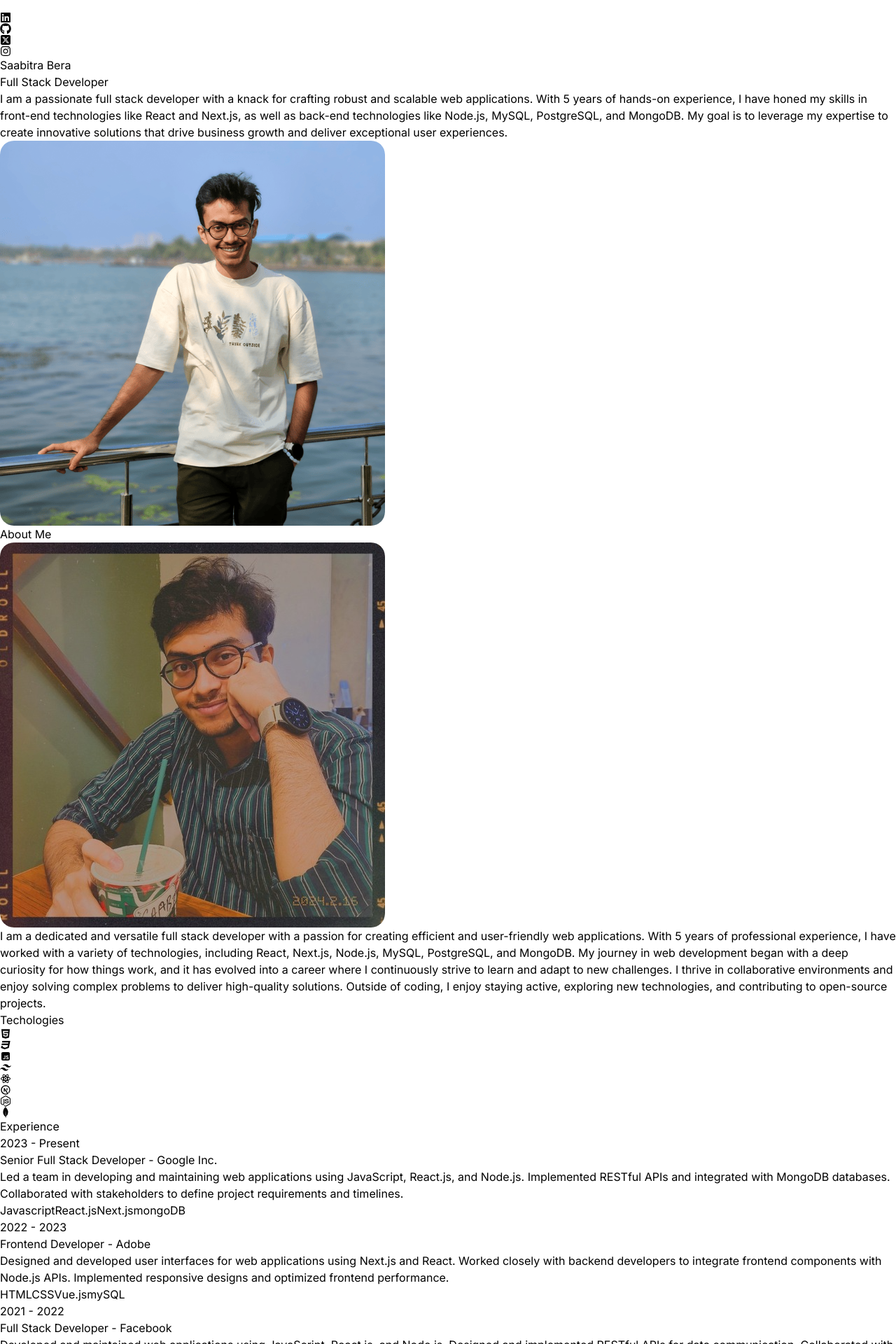
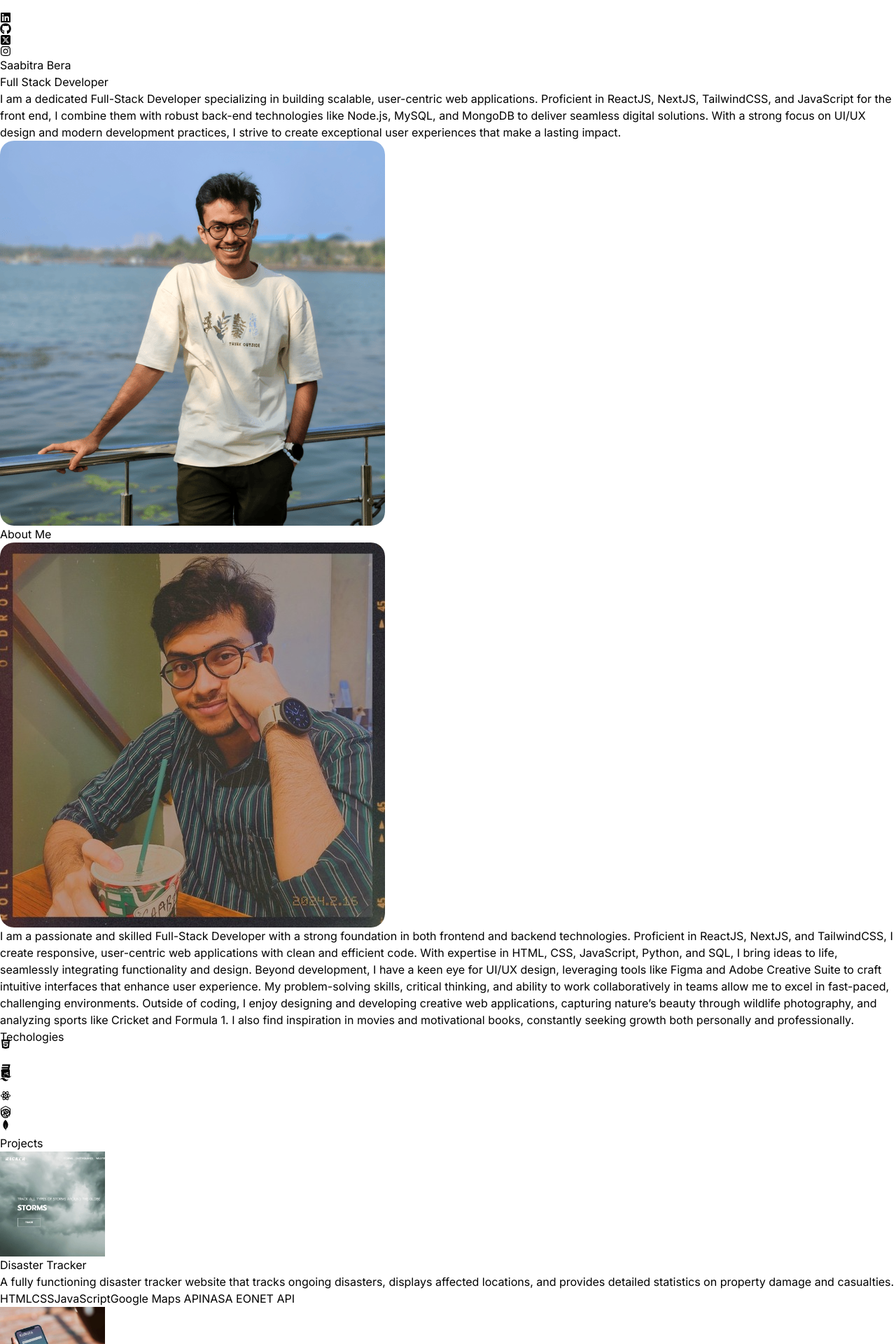
Before and after one commit to Saabitra/SaabitraBera_Portfolio, a React (Vite) app: page / in a window 1280 px wide. Shown: the part 520-2440 px from the top of the page at 70% size. Built offline with nearby package versions, Linux system fonts and the light colour scheme.

Commit message:
Animations commit

```diff
--- a/package.json
+++ b/package.json
@@ -10,6 +10,7 @@
     "preview": "vite preview"
   },
   "dependencies": {
+    "framer-motion": "^11.17.0",
     "react": "^18.3.1",
     "react-dom": "^18.3.1",
     "react-icons": "^5.4.0"
--- a/src/App.jsx
+++ b/src/App.jsx
@@ -4,6 +4,7 @@ import About from "./components/About";
 import Technologies from "./components/Technologies";
 import Experience from "./components/Experience";
 import Projects from "./components/Projects";
+import Contact from "./components/Contact";
 
 const App = () => {
   return (
@@ -17,8 +18,9 @@ const App = () => {
         <Hero />
         <About />
         <Technologies />
-        <Experience />
+        {/* <Experience /> */}
         <Projects />
+        <Contact />
       </div>
 
     </div>
--- a/src/components/About.jsx
+++ b/src/components/About.jsx
@@ -1,6 +1,7 @@
 import React from 'react'
 import aboutImg from '../assets/AboutMe_Saabitra.png'
 import { ABOUT_TEXT } from '../constants'
+import { motion } from 'framer-motion'
 
 const About = () => {
   return (
@@ -8,14 +9,22 @@ const About = () => {
         <h2 className='my-20 text-center text-4xl'>About
             <span className='text-neutral-500'> Me</span></h2>
         <div className="flex flex-wrap">
-            <div className="w-full lg:w-1/2 lg:p-8">
+            <motion.div
+            whileInView={{opacity: 1, x: 0}}
+            initial={{opacity: 0, x: -100}}
+            transition={{duration: 0.5}}
+            className="w-full lg:w-1/2 lg:p-8">
                 <img className='rounded-2xl' src={aboutImg} alt="" />
-            </div>
-            <div className="w-full lg:w-1/2">
+            </motion.div>
+            <motion.div
+            whileInView={{opacity: 1, x: 0}}
+            initial={{opacity: 0, x: 100}}
+            transition={{duration: 0.5}}
+            className="w-full lg:w-1/2 lg:pl-8 lg:pr-8">
                 <div className="flex justify-center lg:justify-start">
                     <p className='my-2 max-w-xl py-6 text-justify'>{ABOUT_TEXT}</p>
                 </div>
-            </div>
+            </motion.div>
         </div>
     </div>
   )
--- /dev/null
+++ b/src/components/Contact.jsx
@@ -0,0 +1,26 @@
+import React from 'react'
+import { CONTACT } from '../constants'
+import { motion } from 'framer-motion'
+
+const Contact = () => {
+  return (
+    <div className='border-b border-neutral-900 pb-20'>
+        <motion.h2
+        whileInView={{opacity: 1, y: 0}}
+        initial={{opacity: 0, y: -100}}
+        transition={{duration: 0.5}}
+        className='my-10 text-center text-4xl'>Get in Touch</motion.h2>
+        <motion.div
+        whileInView={{opacity: 1, y: 0}}
+        initial={{opacity: 0, y: -100}}
+        transition={{duration: 0.5}}
+        className='text-center tracking-tighter'>
+            <p className='my-4'>{CONTACT.address}</p>
+            <p className='my-4'>{CONTACT.phoneNo}</p>
+            <a href="#" className='border-b'>{CONTACT.email}</a>
+        </motion.div>
+    </div>
+  )
+}
+
+export default Contact
--- a/src/components/Experience.jsx
+++ b/src/components/Experience.jsx
@@ -1,17 +1,30 @@
 import React from 'react'
 import { EXPERIENCES } from '../constants'
+import { motion } from 'framer-motion'
 
 const Experience = () => {
   return (
     <div className='border-b border-neutral-900 pb-4'>
-        <h2 className='my-20 text-center text-4xl'>Experience</h2>
+        <motion.h2
+        whileInView={{opacity: 1, y: 0}}
+        initial={{opacity: 0, y: -100}}
+        transition={{duration: 1.2}}
+        className='my-20 text-center text-4xl'>Experience</motion.h2>
         <div>
             { EXPERIENCES.map((experience, index) => (
                 <div key={index} className='mb-8 flex flex-wrap lg:justify-center'>
-                    <div className='w-full lg:w-1/4'>
+                    <motion.div
+                    whileInView={{opacity: 1, x: 0}}
+                    initial={{opacity: 0, x: -100}}
+                    transition={{duration: 0.5}}
+                    className='w-full lg:w-1/4'>
                         <p className='mb-2 text-sm text-neutral-400'>{experience.year}</p>
-                    </div>
-                    <div className='w-full lg:w-3/4 max-w-xl'>
+                    </motion.div>
+                    <motion.div
+                    whileInView={{opacity: 1, x: 0}}
+                    initial={{opacity: 0, x: 100}}
+                    transition={{duration: 0.5}}
+                    className='w-full lg:w-3/4 max-w-xl'>
                         <h6 className='mb-2 font-semibold'>
                             {experience.role} -{' '}
                             <span className='text-sm text-purple-100'>
@@ -22,7 +35,7 @@ const Experience = () => {
                         {experience.technologies.map((tech, index) => (
                             <span key={index} className='bg-neutral-900 text-purple-800 text-sm px-2 py-1 rounded-md font-medium mr-2 mt-4'>{tech}</span>
                         ))}
-                    </div>
+                    </motion.div>
                 </div>
             ))
             }
--- a/src/components/Hero.jsx
+++ b/src/components/Hero.jsx
@@ -1,20 +1,52 @@
 import React from 'react'
 import { HERO_CONTENT } from '../constants'
 import profilePic from '../assets/image.png'
+import { motion } from 'framer-motion'
+
+const container = (delay) => ({
+    hidden: {x: -100, opacity: 0},
+    visible: {
+        x: 0,
+        opacity: 1,
+        transition: {
+            duration: 0.5,
+            delay: delay
+        }
+    }
+})
 
 const Hero = () => {
   return <div className="border-b border-neutral-900 pb-4 lg:mb-35">
     <div className="flex flex-wrap">
         <div className="w-full lg:w-1/2">
             <div className="flex flex-col items-center lg:items-start">
-                <h1 className='pb-16 text-6xl font-thin tracking-tight lg:mt-16 lg:text-8xl'>Saabitra Bera</h1>
-                <span className="bg-gradient-to-r from-pink-300 via-slate-500 to-purple-500 bg-clip-text text-4xl tracking-tight text-transparent">Full Stack Developer</span>
-                <p className='my-2 max-w-xl py-6 font-light tracking-tighter text-justify'>{HERO_CONTENT}</p>
+                <motion.h1
+                variants={container(0)}
+                initial='hidden'
+                animate='visible'
+                whileHover={{scale: 1.1}}
+
+                className='pb-16 text-6xl font-thin tracking-tight lg:mt-16 lg:text-8xl'>Saabitra Bera</motion.h1>
+                <motion.span
+                variants={container(0.5)}
+                initial='hidden'
+                animate='visible'
+                whileHover={{scale: 1.1}}
+                className="bg-gradient-to-r from-pink-300 via-slate-500 to-purple-500 bg-clip-text text-3xl tracking-tight text-transparent">Full Stack Developer</motion.span>
+                <motion.p
+                variants={container(1)}
+                initial='hidden'
+                animate='visible'
+                className='my-2 max-w-xl py-6 font-light tracking-tighter text-justify'>{HERO_CONTENT}</motion.p>
             </div>
         </div>
         <div className="w-full lg:w-1/2 lg:p-8">
             <div className="flex justify-center">
-                <img src={profilePic} alt="Saabitra Bera" />
+                <motion.img
+                initial={{x: 100, opacity: 0}}
+                animate={{x: 0, opacity: 1}}
+                transition={{duration: 1, delay: 1.2}}
+                src={profilePic} alt="Saabitra Bera" />
             </div>
         </div>
     </div>
--- a/src/components/Technologies.jsx
+++ b/src/components/Technologies.jsx
@@ -1,42 +1,86 @@
 import React from 'react'
 import { RiCss3Fill, RiHtml5Fill, RiJavascriptFill, RiReactjsLine, RiTailwindCssFill } from 'react-icons/ri'
 import { SiMongodb } from 'react-icons/si'
-// import { SiJavascript } from 'react-icons/si'
-// import { SiHtml5 } from 'react-icons/si'
 import { TbBrandNextjs } from 'react-icons/tb'
-// import { SiNodeDotJs } from 'react-icons/si'
 import { FaNodeJs } from 'react-icons/fa'
+import { motion } from 'framer-motion'
+
+const iconVariants = (duration) => ({
+    initial: { y: -10 },
+    animate: {
+        y: [10, -10],
+        transition: {
+            duration: duration,
+            ease: "linear",
+            repeat: Infinity,
+            repeatType: "reverse",
+        },
+    }
+})
 
 const Technologies = () => {
     return (
         <div className='border-b border-neutral-800 pb-24'>
-        <h2 className='my-20 text-center text-4xl'>Techologies</h2>
-        <div className="flex flex-wrap items-center justify-center gap-4">
-            <div className="rounded-2xl border-4 border-neutral-800 p-4">
+            <motion.h2
+            whileInView={{ opacity: 1, y: 0 }}
+            initial={{ opacity: 0, y: -100 }}
+            transition={{ duration: 1.2 }}
+            className='my-20 text-center text-4xl'>Techologies</motion.h2>
+            <motion.div
+                whileInView={{ opacity: 1, x: 0 }}
+                initial={{ opacity: 0, x: -100 }}
+                transition={{ duration: 1.2 }}
+                className="flex flex-wrap items-center justify-center gap-4">
+                <motion.div
+                    variants={iconVariants(2)}
+                    initial='initial'
+                    animate='animate'
+                    className="rounded-2xl border-4 border-neutral-800 p-4">
                     <RiHtml5Fill className='text-7xl text-red-600' />
-            </div>
-            <div className="rounded-2xl border-4 border-neutral-800 p-4">
+                </motion.div>
+                <motion.div
+                    variants={iconVariants(3)}
+                    initial='initial'
+                    animate='animate' className="rounded-2xl border-4 border-neutral-800 p-4">
                     <RiCss3Fill className='text-7xl text-blue-400' />
-            </div>
-            <div className="rounded-2xl border-4 border-neutral-800 p-4">
+                </motion.div>
+                <motion.div
+                    variants={iconVariants(4)}
+                    initial='initial'
+                    animate='animate' className="rounded-2xl border-4 border-neutral-800 p-4">
                     <RiJavascriptFill className='text-7xl text-yellow-400' />
-            </div>
-            <div className="rounded-2xl border-4 border-neutral-800 p-4">
+                </motion.div>
+                <motion.div
+                    variants={iconVariants(2)}
+                    initial='initial'
+                    animate='animate' className="rounded-2xl border-4 border-neutral-800 p-4">
                     <RiTailwindCssFill className='text-7xl text-blue-600' />
-            </div>
-            <div className="rounded-2xl border-4 border-neutral-800 p-4">
+                </motion.div>
+                <motion.div
+                    variants={iconVariants(4)}
+                    initial='initial'
+                    animate='animate' className="rounded-2xl border-4 border-neutral-800 p-4">
                     <RiReactjsLine className='text-7xl text-cyan-400' />
-            </div>
-            <div className="rounded-2xl border-4 border-neutral-800 p-4">
+                </motion.div>
+                <motion.div
+                    variants={iconVariants(3)}
+                    initial='initial'
+                    animate='animate' className="rounded-2xl border-4 border-neutral-800 p-4">
                     <TbBrandNextjs className='text-7xl' />
-            </div>
-            <div className="rounded-2xl border-4 border-neutral-800 p-4">
+                </motion.div>
+                <motion.div
+                    variants={iconVariants(2)}
+                    initial='initial'
+                    animate='animate' className="rounded-2xl border-4 border-neutral-800 p-4">
                     <FaNodeJs className='text-7xl text-green-700' />
-            </div>
-            <div className="rounded-2xl border-4 border-neutral-800 p-4">
+                </motion.div>
+                <motion.div
+                    variants={iconVariants(5)}
+                    initial='initial'
+                    animate='animate' className="rounded-2xl border-4 border-neutral-800 p-4">
                     <SiMongodb className='text-7xl text-green-400' />
-            </div>
-        </div>
+                </motion.div>
+            </motion.div>
         </div>
     )
 }
--- a/src/constants/index.js
+++ b/src/constants/index.js
@@ -7,9 +7,13 @@ import disastertracker from "../assets/projects/disaster-tracker.jpg";
 import saabitraportfolio from "../assets/projects/saabitra-portfolio.jpg";
 import weatheraireporter from "../assets/projects/weather-ai-reporter.jpg";
 
-export const HERO_CONTENT = `I am a passionate full stack developer with a knack for crafting robust and scalable web applications. With 5 years of hands-on experience, I have honed my skills in front-end technologies like React and Next.js, as well as back-end technologies like Node.js, MySQL, PostgreSQL, and MongoDB. My goal is to leverage my expertise to create innovative solutions that drive business growth and deliver exceptional user experiences.`;
+export const HERO_CONTENT = `I am a dedicated Full-Stack Developer specializing in building scalable, user-centric web applications. Proficient in ReactJS, NextJS, TailwindCSS, and JavaScript for the front end, I combine them with robust back-end technologies like Node.js, MySQL, and MongoDB to deliver seamless digital solutions. With a strong focus on UI/UX design and modern development practices, I strive to create exceptional user experiences that make a lasting impact.`;
 
-export const ABOUT_TEXT = `I am a dedicated and versatile full stack developer with a passion for creating efficient and user-friendly web applications. With 5 years of professional experience, I have worked with a variety of technologies, including React, Next.js, Node.js, MySQL, PostgreSQL, and MongoDB. My journey in web development began with a deep curiosity for how things work, and it has evolved into a career where I continuously strive to learn and adapt to new challenges. I thrive in collaborative environments and enjoy solving complex problems to deliver high-quality solutions. Outside of coding, I enjoy staying active, exploring new technologies, and contributing to open-source projects.`;
+export const ABOUT_TEXT = `I am a passionate and skilled Full-Stack Developer with a strong foundation in both frontend and backend technologies. Proficient in ReactJS, NextJS, and TailwindCSS, I create responsive, user-centric web applications with clean and efficient code. With expertise in HTML, CSS, JavaScript, Python, and SQL, I bring ideas to life, seamlessly integrating functionality and design.
+
+Beyond development, I have a keen eye for UI/UX design, leveraging tools like Figma and Adobe Creative Suite to craft intuitive interfaces that enhance user experience. My problem-solving skills, critical thinking, and ability to work collaboratively in teams allow me to excel in fast-paced, challenging environments.
+
+Outside of coding, I enjoy designing and developing creative web applications, capturing nature’s beauty through wildlife photography, and analyzing sports like Cricket and Formula 1. I also find inspiration in movies and motivational books, constantly seeking growth both personally and professionally.`;
 
 export const EXPERIENCES = [
   {
@@ -74,7 +78,7 @@ export const PROJECTS = [
 ];
 
 export const CONTACT = {
-  address: "767 Fifth Avenue, New York, NY 10153 ",
-  phoneNo: "+12 4555 666 00 ",
-  email: "me@example.com",
+  address: "94/46, Nayapatty Road, Vivekananda Abasan, Kolkata 700055, West Bengal, India",
+  phoneNo: "+91 9748299429",
+  email: "saabitrabera@gmail.com",
 };
```
Also changed, not shown: src/components/Navbar.jsx (+5 -5 lines), src/components/Projects.jsx (+19 -6 lines), 1 other file (tests, documents, lock files or other folders). Lines whose indentation alone changed are shown as unchanged.
